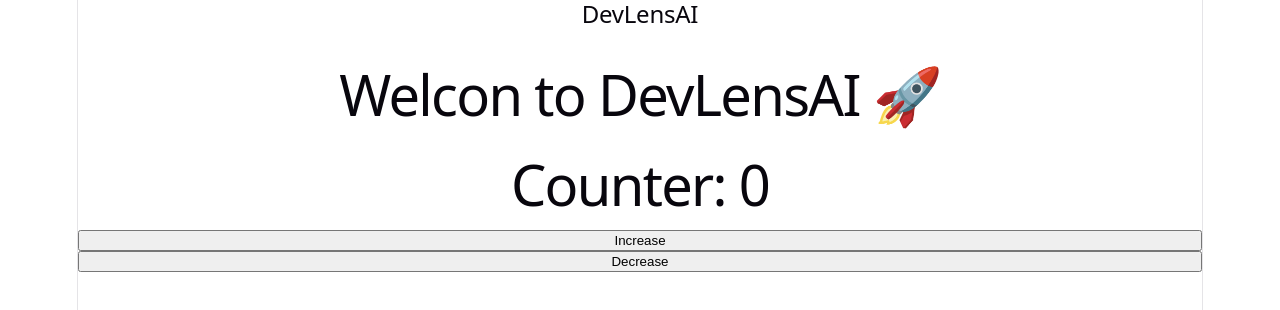
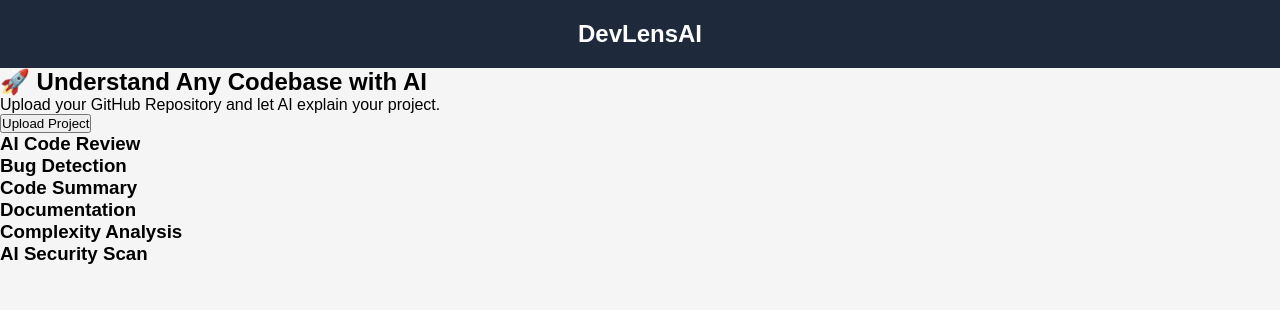
Before and after one commit to himanshu979347/DevLensAI, a React (Vite) app in the folder client/: page / in a window 1280 px wide. Shown: the top 310 px of the page. Built offline with nearby package versions, Linux system fonts and the light colour scheme.

Commit message:
we design navbar and home page

```diff
--- a/client/src/App.jsx
+++ b/client/src/App.jsx
@@ -1,57 +1,12 @@
+import Navbar from "./components/Navbar";
+import Home from "./pages/Home";
 
-import { useState } from "react";
-import Navbar from "./components/Navbar";
-
-{/* <Navbar title="DevLensAI"/> */}
-
-function App() {
-  // const projectName= "DevLensAI";
-  // const version="v1.0";
-  // const developer= "Himanshu Nayak";
-  // const college= "ABES Engineering College";
-
-  // function sayHello() {
-  //   alert("Welcome to DevLensAI")
-  // }
-  // function aboutDeveloper(){
-  //   alert("Developer: Himanshu Nayak")
-  // }
-
-  const[count, setcount]=useState(0);
-  function increaseCount(){
-    setcount(count+1)
-  }
-  function decreaseCount(){
-    setcount(count-1)
-  }
-
-  return (
+function App(){
+  return(
     <>
-    <Navbar
-    title="DevLensAI"
-    // version="v1.0"
-    // developer="Himanshu"
-    />
-    <h1>Welcon to DevLensAI 🚀</h1>
-    {/* <h1>WelCome to {projectName}</h1> */}
-    {/* <p>version {version}</p>
-    <h2>Developer : {developer}</h2>
-    <p>College : {college}</p> */}
-    {/* <button onClick={sayHello}>
-      Click Me
-    </button>
-    <button onClick={aboutDeveloper}>
-      About Developer
-    </button> */}
-    <h1>Counter: {count}</h1>
-    <button onClick={increaseCount}>
-      Increase
-    </button>
-    <button onClick={decreaseCount}>
-      Decrease
-    </button>
+    <Navbar title="DevLensAI"/>
+    <Home/>
     </>
   );
 }
-
 export default App;
--- /dev/null
+++ b/client/src/components/Button.jsx
@@ -0,0 +1,8 @@
+function Button(props){
+    return(
+        <button>
+            {props.text}
+        </button>
+    );
+}
+export default Button;
--- /dev/null
+++ b/client/src/components/FeatureCard.jsx
@@ -0,0 +1,8 @@
+function FeatureCard(props){
+    return(
+        <div>
+            <h3>{props.title}</h3>
+        </div>
+    );
+}
+export default FeatureCard;
--- /dev/null
+++ b/client/src/components/Hero.jsx
@@ -0,0 +1,46 @@
+import Button from "./Button";
+import FeatureCard from "./FeatureCard";
+
+function Hero() {
+    const isLoggedIn=true;
+
+    const features = [
+        "AI Code Review",
+        "Bug Detection",
+        "Code Summary",
+        "Documentation",
+        "Complexity Analysis",
+        "AI Security Scan"
+    ];
+
+    return (
+        <section>
+
+            <h1>🚀 Understand Any Codebase with AI</h1>
+
+            <p>
+                Upload your GitHub Repository and let AI explain your project.
+            </p>
+
+            {
+                isLoggedIn ?(
+                <Button text="Upload Project" />
+                ):(
+                <Button text="Analyze with AI" />
+                )
+            }
+
+            <div>
+                {features.map((feature, index) => (
+                    <FeatureCard
+                        key={index}
+                        title={feature}
+                    />
+                ))}
+            </div>
+
+        </section>
+    );
+}
+
+export default Hero;
--- a/client/src/components/Navbar.jsx
+++ b/client/src/components/Navbar.jsx
@@ -1,9 +1,7 @@
 function Navbar(props){
     return(
-        <nav>
+        <nav className="navbar">
             <h2>{props.title}</h2>
-            <p>{props.version}</p>
-            <h3>{props.developer}</h3>
         </nav>
     );
 }
--- a/client/src/index.css
+++ b/client/src/index.css
@@ -1,111 +1,15 @@
-:root {
-  --text: #6b6375;
-  --text-h: #08060d;
-  --bg: #fff;
-  --border: #e5e4e7;
-  --code-bg: #f4f3ec;
-  --accent: #aa3bff;
-  --accent-bg: rgba(170, 59, 255, 0.1);
-  --accent-border: rgba(170, 59, 255, 0.5);
-  --social-bg: rgba(244, 243, 236, 0.5);
-  --shadow:
-    rgba(0, 0, 0, 0.1) 0 10px 15px -3px, rgba(0, 0, 0, 0.05) 0 4px 6px -2px;
-
-  --sans: system-ui, 'Segoe UI', Roboto, sans-serif;
-  --heading: system-ui, 'Segoe UI', Roboto, sans-serif;
-  --mono: ui-monospace, Consolas, monospace;
-
-  font: 18px/145% var(--sans);
-  letter-spacing: 0.18px;
-  color-scheme: light dark;
-  color: var(--text);
-  background: var(--bg);
-  font-synthesis: none;
-  text-rendering: optimizeLegibility;
-  -webkit-font-smoothing: antialiased;
-  -moz-osx-font-smoothing: grayscale;
-
-  @media (max-width: 1024px) {
-    font-size: 16px;
-  }
+*{
+  margin: 0;
+  padding: 0;
+  box-sizing: border-box;
+  font-family: Arial, sans-serif;
 }
-
-@media (prefers-color-scheme: dark) {
-  :root {
-    --text: #9ca3af;
-    --text-h: #f3f4f6;
-    --bg: #16171d;
-    --border: #2e303a;
-    --code-bg: #1f2028;
-    --accent: #c084fc;
-    --accent-bg: rgba(192, 132, 252, 0.15);
-    --accent-border: rgba(192, 132, 252, 0.5);
-    --social-bg: rgba(47, 48, 58, 0.5);
-    --shadow:
-      rgba(0, 0, 0, 0.4) 0 10px 15px -3px, rgba(0, 0, 0, 0.25) 0 4px 6px -2px;
-  }
-
-  #social .button-icon {
-    filter: invert(1) brightness(2);
-  }
+body{
+  background-color: whitesmoke;
 }
-
-body {
-  margin: 0;
+.navbar{
+  background-color:#1e293b;
+  color: white;
+  padding: 20px;
+  text-align: center;
 }
-
-#root {
-  width: 1126px;
-  max-width: 100%;
-  margin: 0 auto;
-  text-align: center;
-  border-inline: 1px solid var(--border);
-  min-height: 100svh;
-  display: flex;
-  flex-direction: column;
-  box-sizing: border-box;
-}
-
-h1,
-h2 {
-  font-family: var(--heading);
-  font-weight: 500;
-  color: var(--text-h);
-}
-
-h1 {
-  font-size: 56px;
-  letter-spacing: -1.68px;
-  margin: 32px 0;
-  @media (max-width: 1024px) {
-    font-size: 36px;
-    margin: 20px 0;
-  }
-}
-h2 {
-  font-size: 24px;
-  line-height: 118%;
-  letter-spacing: -0.24px;
-  margin: 0 0 8px;
-  @media (max-width: 1024px) {
-    font-size: 20px;
-  }
-}
-p {
-  margin: 0;
-}
-
-code,
-.counter {
-  font-family: var(--mono);
-  display: inline-flex;
-  border-radius: 4px;
-  color: var(--text-h);
-}
-
-code {
-  font-size: 15px;
-  line-height: 135%;
-  padding: 4px 8px;
-  background: var(--code-bg);
-}
--- a/client/src/pages/Home.jsx
+++ b/client/src/pages/Home.jsx
@@ -1,13 +1,8 @@
+import Hero from "../components/Hero";
 function Home(){
     return(
         <>
-        <h1>🚀 Understand Any Codebase with AI</h1>
-        <p>
-            Upload your project
-        </p>
-        <button>Upload your project and ask AI anything.</button>
-        <button>Analyze with AI</button>
-
+        <Hero/>
         </>
     );
 }
```
